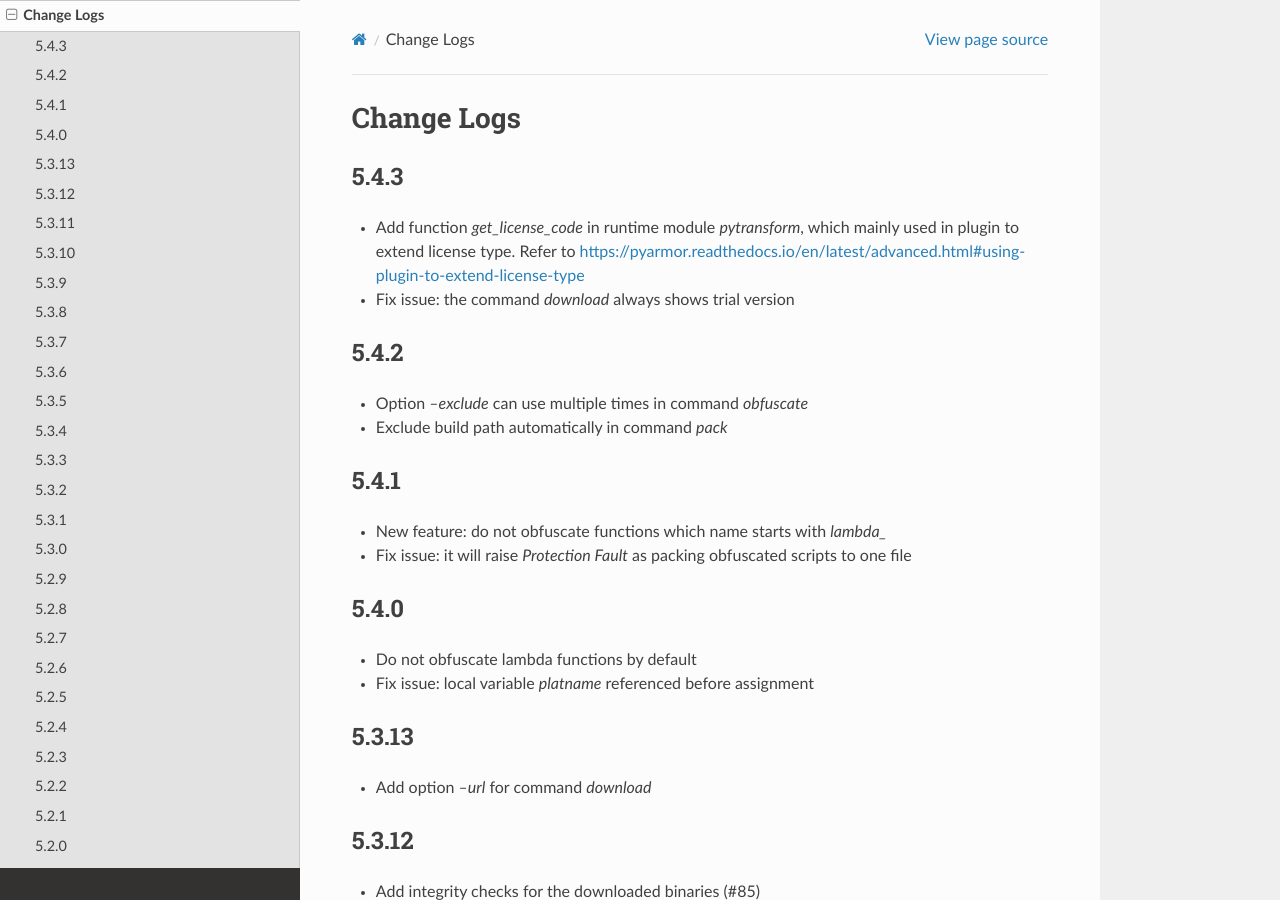
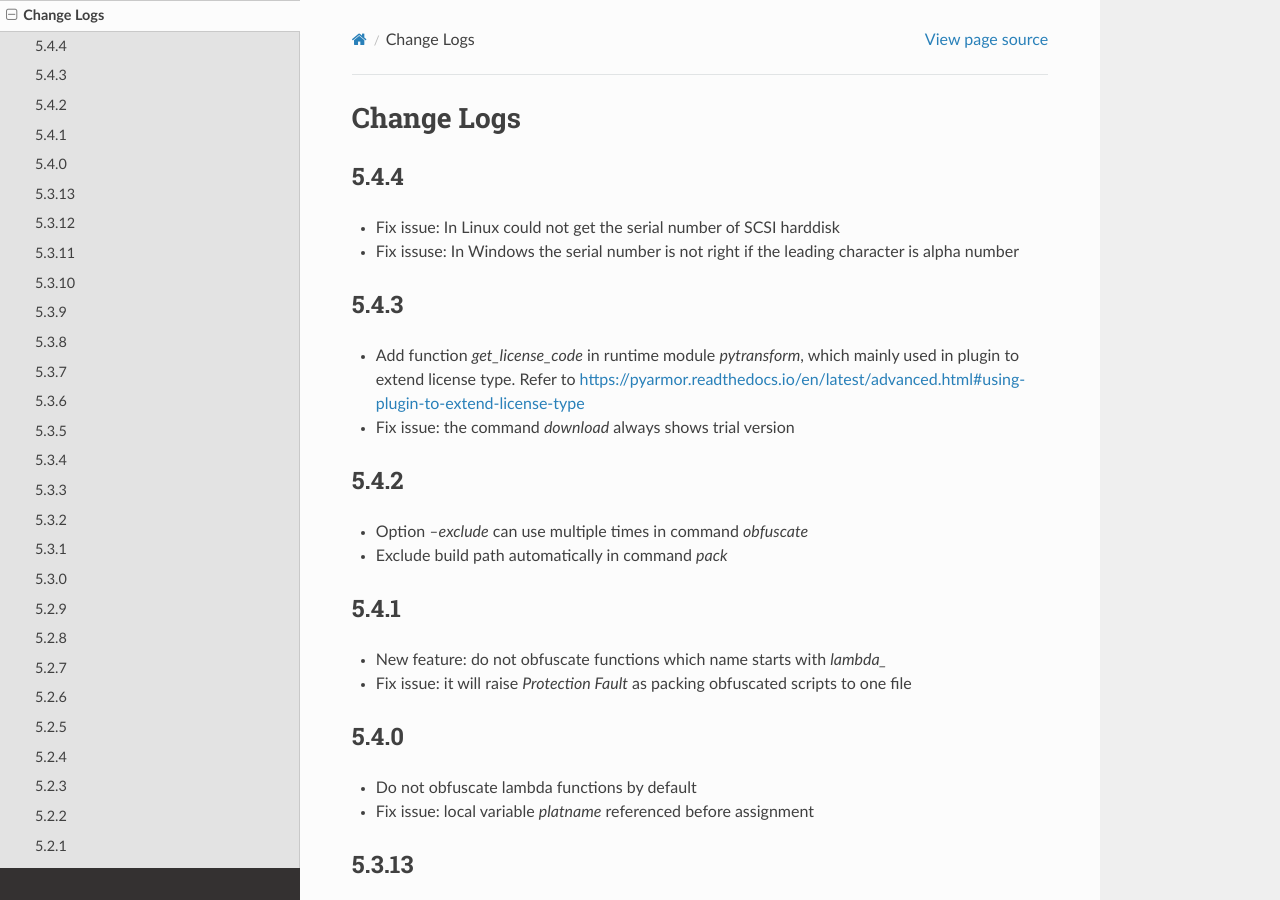
Before and after one commit to dashingsoft/pyarmor, a Sphinx documentation site: the page built from docs/change-logs.rst, in a window 1280 px wide and 900 px high. Built offline with Sphinx 7.4.7 and the Read the Docs theme 2.0.0, drawn with Linux system fonts in a browser that asks for light colours.

Commit message:
Add change log

```diff
--- a/docs/change-logs.rst
+++ b/docs/change-logs.rst
@@ -2,6 +2,11 @@
 
 Change Logs
 ===========
+
+5.4.4
+-----
+* Fix issue: In Linux could not get the serial number of SCSI harddisk
+* Fix issuse: In Windows the serial number is not right if the leading character is alpha number
 
 5.4.3
 -----
```
